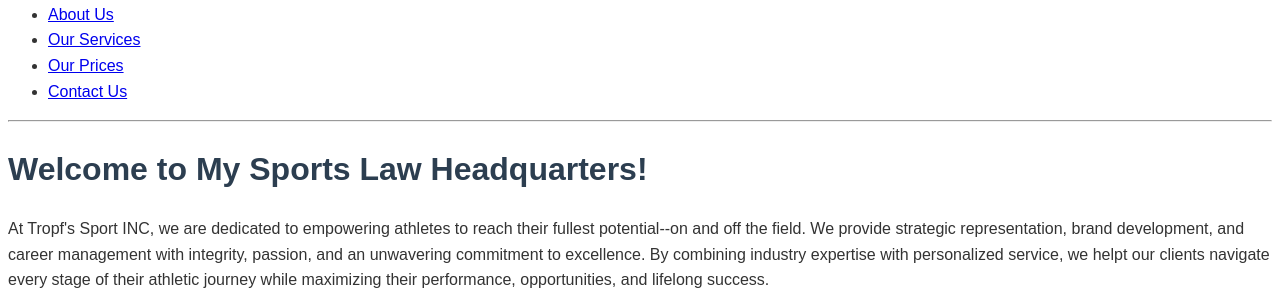
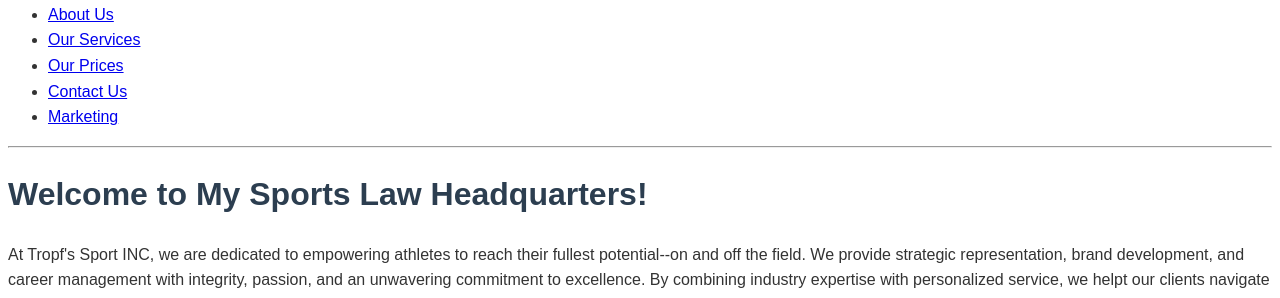
Before and after one commit to TropfSportsLaw/TropfSportsLaw.github.io, a plain HTML site: page index.html in a window 1280 px wide. Shown: the part 109-407 px from the top of the page. Drawn offline with Linux system fonts and the light colour scheme.

Commit message:
Update index.html

```diff
--- a/index.html
+++ b/index.html
@@ -28,6 +28,7 @@ Full-service representation that transforms extraordinary talent into lasting su
       <li><a href="/pages/services.html">Our Services</a></li>
       <li><a href="/pages/pricing.html">Our Prices</a></li>
       <li><a href="/pages/contact.html">Contact Us</a></li>
+      <li><a href="/marketing/index.html">Marketing</a></li>
     </ul>
     <hr>
     <h1>Welcome to My Sports Law Headquarters!</h1>
```
